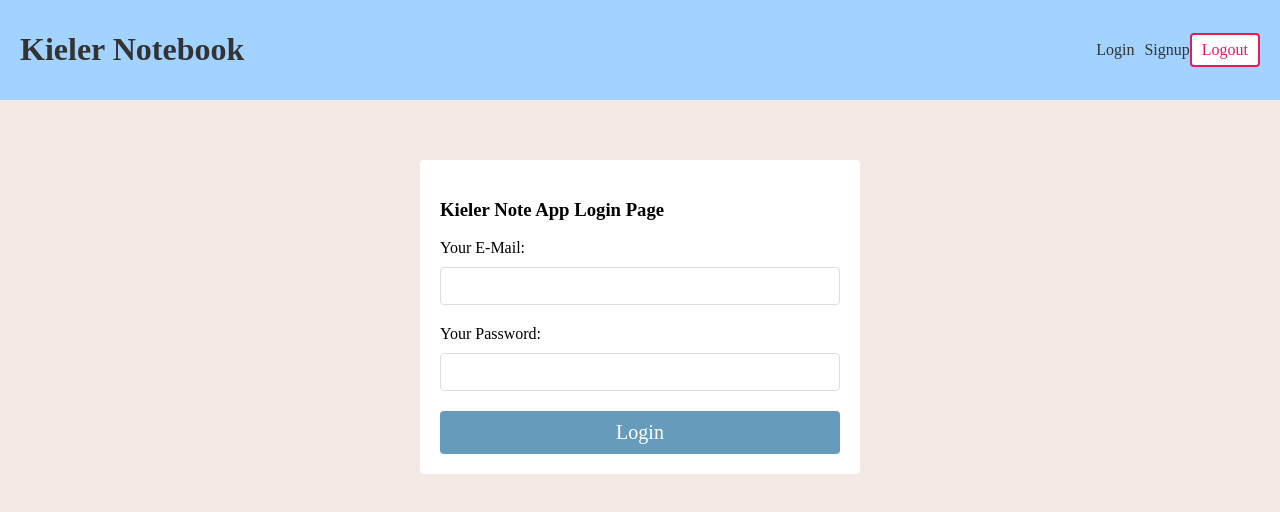
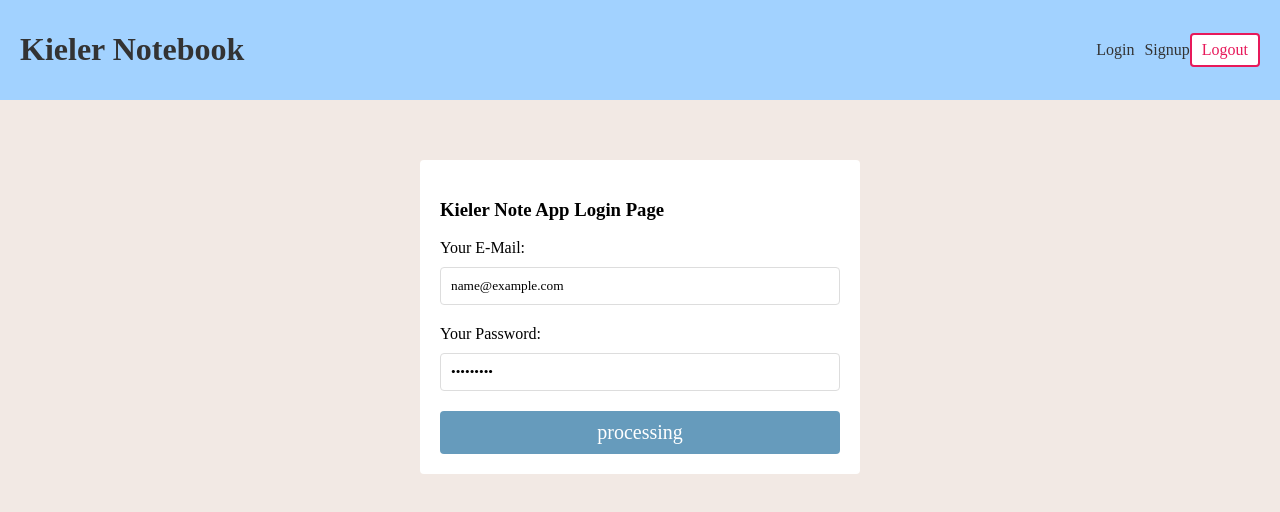
Before and after one commit to onurtufekci34/kielernoteapp, a React (Vite) app: page /login in a window 1280 px wide. Both pictures are taken after typing "name@example.com", "Sample123" into the empty fields and a click on the button "Login". Shown: the top 512 px of the page. Built offline with nearby package versions, Linux system fonts and the light colour scheme; no server answers; a web font is replaced by a local one.

Commit message:
login with firebase

```diff
--- a/src/pages/Login.jsx
+++ b/src/pages/Login.jsx
@@ -1,4 +1,5 @@
 import {useState} from 'react'
+import {useLogin} from '../hooks/useLogin'
 
 
 
@@ -9,10 +10,12 @@ export default function Login() {
     const [email,setEmail] = useState("")
     const [password,setPassword] = useState("")
 
+    const {login,error,isPending} = useLogin()
+
     const handleSubmit = async (e) => {
         e.preventDefault()
 
-        console.log(email,password)
+        await login(email,password)
         setEmail("")
         setPassword("")
     }
@@ -28,7 +31,9 @@ export default function Login() {
 
         <label>Your Password:</label>
         <input type="password" onChange={(e) => setPassword(e.target.value)} value={password}/>
-        <button>Login</button>
+        {!isPending && <button>Login</button>}
+        {isPending && <button disabled>processing</button>}
+        {error && <div className='error'>{error}</div>}
     </form>
   )
 }
```
